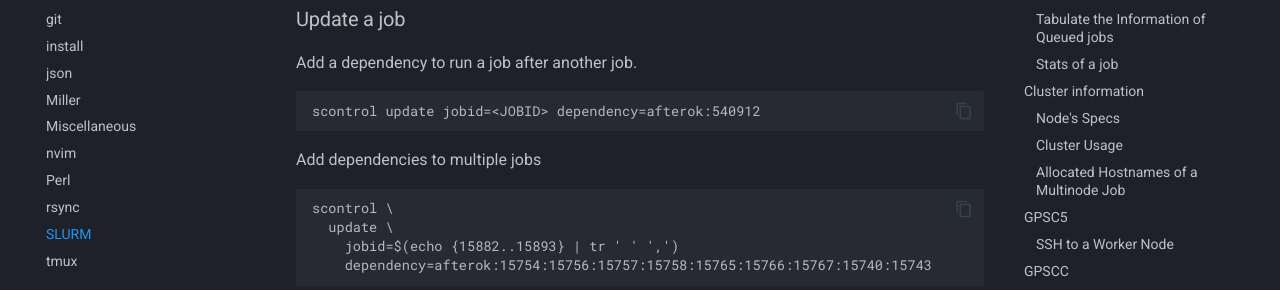
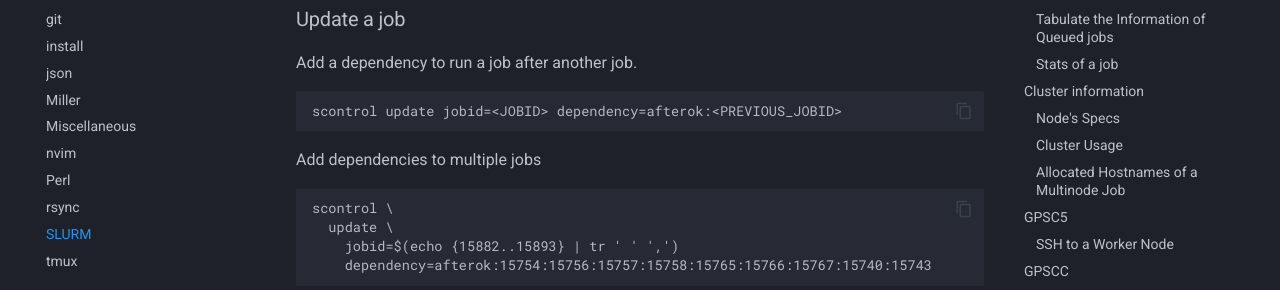
Before and after one commit to SamuelLarkin/config, an MkDocs documentation site: the page built from docs/slurm.md, in a window 1280 px wide and 900 px high. Shown: the part 227-517 px from the top of the window. Built offline with MkDocs 1.6.1 and Material for MkDocs 9.7.7, drawn with Linux system fonts in a browser that asks for light colours; comment, search, counter and statistics services are not loaded; the version menu is left out.

Commit message:
chore: removed hardcode jobid

````diff
--- a/docs/slurm.md
+++ b/docs/slurm.md
@@ -7,7 +7,7 @@
 Add a dependency to run a job after another job.
 
 ```sh
-scontrol update jobid=<JOBID> dependency=afterok:540912
+scontrol update jobid=<JOBID> dependency=afterok:<PREVIOUS_JOBID>
 ```
 
 Add dependencies to multiple jobs
````
